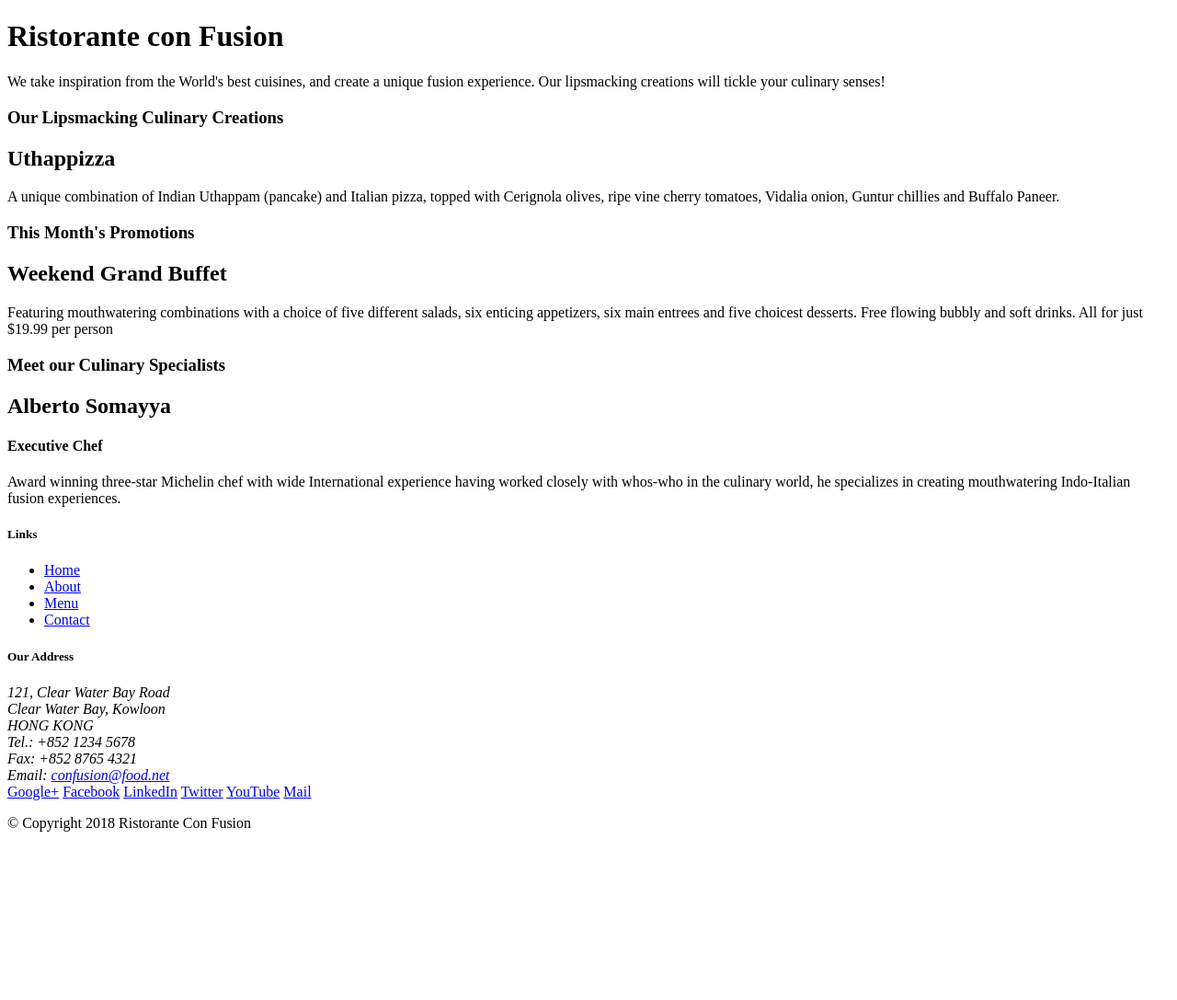
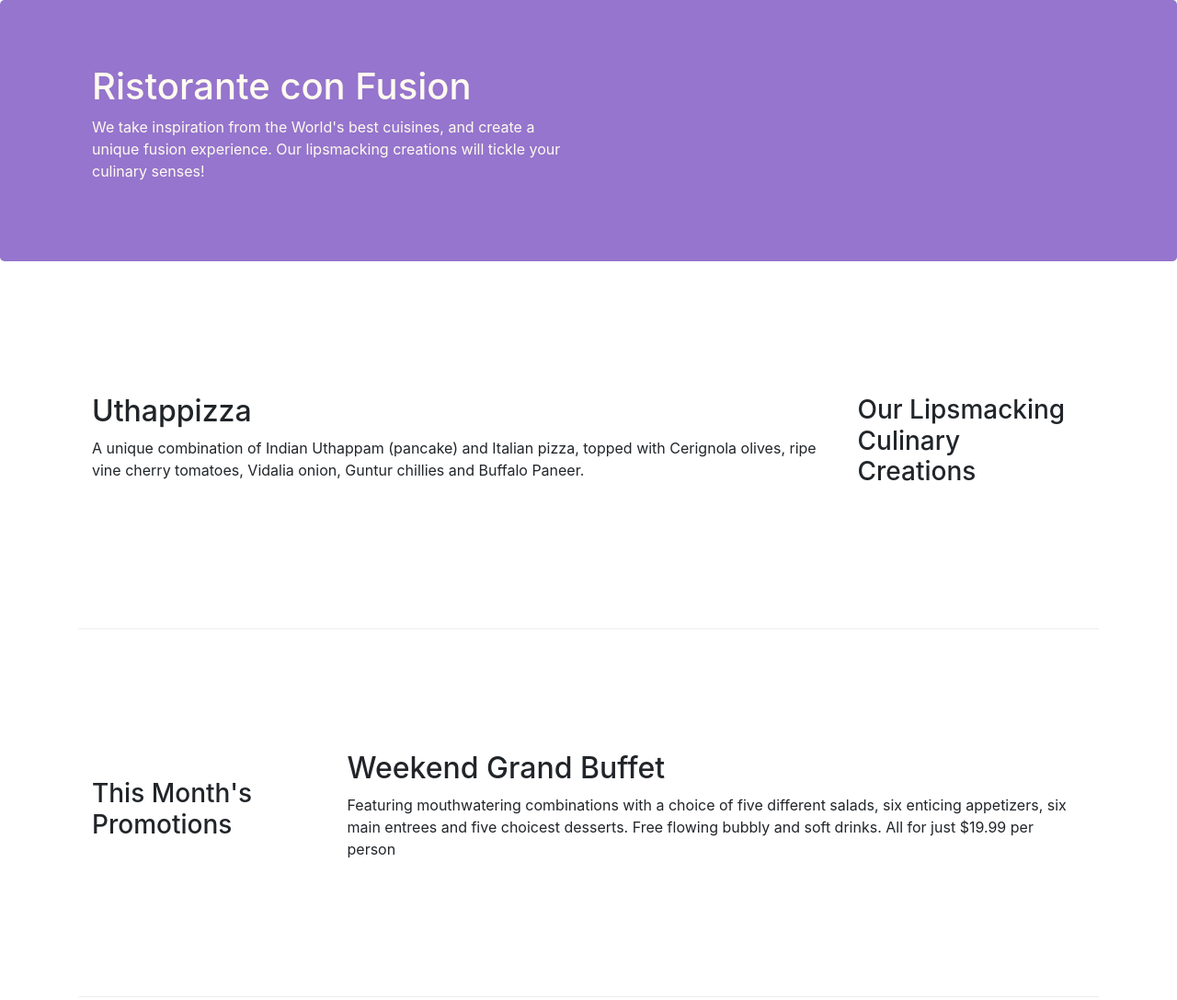
Before and after one commit to KaranVyas145/bootsrap-restaurant, a website: page index.html in a window 1280 px wide. Shown: the top 1087 px of the page at 92% size. Before the commit the page ends 920 px from the top, so only its background shows below. Drawn offline with nearby package versions, Linux system fonts and the light colour scheme.

Commit message:
bootsrap grid part 1 and 2

```diff
--- /dev/null
+++ b/css/style.css
@@ -0,0 +1,30 @@
+.row-header{
+    margin: 0px auto;
+    padding: 0px auto;
+}
+
+.row-content{
+    margin: 0px auto;
+    padding: 50px 0;
+    border-bottom: 1px ridge;
+    min-height: 400px;
+}
+
+.footer{
+    background-color: #D1C4E9;
+    margin: 0px auto;
+    padding: 20px 0;
+}
+
+.jumbotron{
+    padding: 70px 30px;
+    margin: 0px auto;
+    background: #9575CD;
+    color: floralwhite;
+}
+
+.adress{
+    font-size: 80%;
+    margin: 0px;
+    color: #0f0f0f;
+}
--- a/index.html
+++ b/index.html
@@ -1,84 +1,111 @@
 <!DOCTYPE html>
 <html lang="en">
-
   <head>
+    <!-- Required meta tags always come first -->
+    <meta charset="utf-8" />
+    <meta
+      name="viewport"
+      content="width=device-width, initial-scale=1, shrink-to-fit=no"
+    />
+    <meta http-equiv="x-ua-compatible" content="ie=edge" />
+    <!-- Bootstrap CSS -->
+    <link
+      rel="stylesheet"
+      href="node_modules/bootstrap/dist/css/bootstrap.min.css"
+    />
+    <link rel="stylesheet" href="css/style.css">
     <title>Ristorante Con Fusion</title>
   </head>
 
   <body>
-
-    <header>
-        <div>
-            <div>
-                <div>
+    <header class="jumbotron" >
+      <div class="container">
+        <div class="row row-header">
+          <div class="col-12 col-sm-6 ">
             <h1>Ristorante con Fusion</h1>
-                    <p>We take inspiration from the World's best cuisines, and create a unique fusion experience. Our lipsmacking creations will tickle your culinary senses!</p>
+            <p>
+              We take inspiration from the World's best cuisines, and create a
+              unique fusion experience. Our lipsmacking creations will tickle
+              your culinary senses!
+            </p>
           </div>
-                <div>
-                </div>
+          <div class="col-12 col-sm"></div>
         </div>
       </div>
     </header>
 
-    <div>
-        <div>
-            <div>
+    <div class="container">
+      <div class="row row-content align-items-center">
+        <div class="col-12 col-sm-4 col-md-3 order-sm-last">
           <h3>Our Lipsmacking Culinary Creations</h3>
         </div>
-            <div>
+        <div class="col col-sm col-md order-sm-first">
           <h2>Uthappizza</h2>
-                <p>A unique combination of Indian Uthappam (pancake) and Italian pizza, topped with Cerignola olives, ripe vine cherry tomatoes, Vidalia onion, Guntur chillies and Buffalo Paneer.</p>
+          <p>
+            A unique combination of Indian Uthappam (pancake) and Italian pizza,
+            topped with Cerignola olives, ripe vine cherry tomatoes, Vidalia
+            onion, Guntur chillies and Buffalo Paneer.
+          </p>
         </div>
       </div>
 
-
-        <div>
-            <div>
+      <div class="row row-content align-items-center">
+        <div class="col-12 col-sm-4 col-md-3">
           <h3>This Month's Promotions</h3>
         </div>
-            <div>
+        <div class="col col-sm col-md">
           <h2>Weekend Grand Buffet</h2>
-                <p>Featuring mouthwatering combinations with a choice of five different salads, six enticing appetizers, six main entrees and five choicest desserts. Free flowing bubbly and soft drinks. All for just $19.99 per person </p>
+          <p>
+            Featuring mouthwatering combinations with a choice of five different
+            salads, six enticing appetizers, six main entrees and five choicest
+            desserts. Free flowing bubbly and soft drinks. All for just $19.99
+            per person
+          </p>
         </div>
       </div>
 
-        <div>
-            <div>
+      <div class="row row-content align-items-center">
+        <div class="col-12 col-sm-4 col-md-3 order-sm-last">
           <h3>Meet our Culinary Specialists</h3>
         </div>
-            <div>
+        <div class="col col-sm col-md order-sm-first">
           <h2>Alberto Somayya</h2>
           <h4>Executive Chef</h4>
-                <p>Award winning three-star Michelin chef with wide International experience having worked closely with whos-who in the culinary world, he specializes in creating mouthwatering Indo-Italian fusion experiences. </p>
+          <p>
+            Award winning three-star Michelin chef with wide International
+            experience having worked closely with whos-who in the culinary
+            world, he specializes in creating mouthwatering Indo-Italian fusion
+            experiences.
+          </p>
         </div>
       </div>
     </div>
 
-    <footer>
-        <div>
-            <div>
-                <div>
+    <footer class="footer">
+      <div class="container" >
+        <div  class="row">
+          <div class="col-4 offset-1 col-sm-2">
             <h5>Links</h5>
-                    <ul>
+            <ul class="list-unstyled">
               <li><a href="#">Home</a></li>
               <li><a href="#">About</a></li>
               <li><a href="#">Menu</a></li>
               <li><a href="#">Contact</a></li>
             </ul>
           </div>
-                <div>
+          <div class="col-7 col-sm-5">
             <h5>Our Address</h5>
             <address>
-		              121, Clear Water Bay Road<br>
-		              Clear Water Bay, Kowloon<br>
-		              HONG KONG<br>
-		              Tel.: +852 1234 5678<br>
-		              Fax: +852 8765 4321<br>
+              121, Clear Water Bay Road<br />
+              Clear Water Bay, Kowloon<br />
+              HONG KONG<br />
+              Tel.: +852 1234 5678<br />
+              Fax: +852 8765 4321<br />
               Email: <a href="mailto:confusion@food.net">confusion@food.net</a>
             </address>
           </div>
-                <div>
-                    <div>
+          <div class="col-12 col-sm-4 align-self-center">
+            <div class="text-center">
               <a href="http://google.com/+">Google+</a>
               <a href="http://www.facebook.com/profile.php?id=">Facebook</a>
               <a href="http://www.linkedin.com/in/">LinkedIn</a>
@@ -88,14 +115,16 @@
             </div>
           </div>
         </div>
-           <div>
-                <div>
+        <div class="row justify-content-center">
+          <div  class="col-auto">
             <p>© Copyright 2018 Ristorante Con Fusion</p>
           </div>
         </div>
       </div>
     </footer>
-
+    <!-- jQuery first, then Popper.js, then Bootstrap JS. -->
+    <script src="node_modules/jquery/dist/jquery.slim.min.js"></script>
+    <script src="node_modules/popper.js/dist/umd/popper.min.js"></script>
+    <script src="node_modules/bootstrap/dist/js/bootstrap.min.js"></script>
   </body>
-
 </html>
```
Also changed, not shown: package.json (+6 -1 lines), 1 other file. Lines whose indentation alone changed are shown as unchanged.
